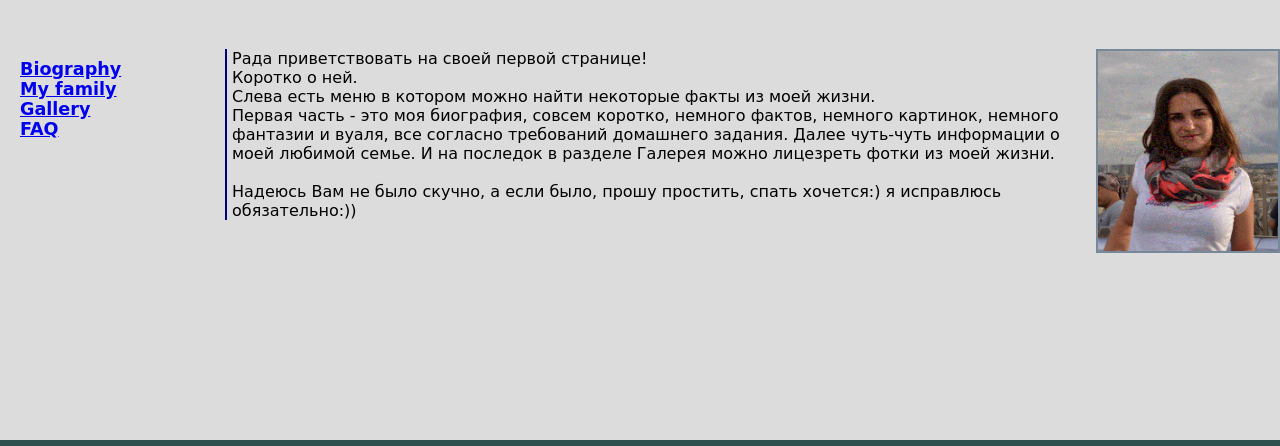
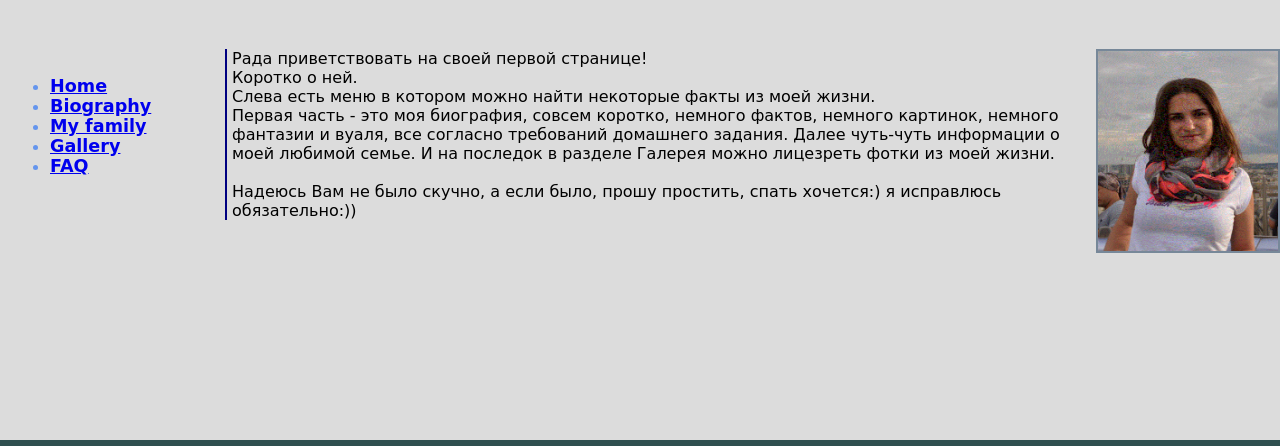
Before and after one commit to LoraKraft/Ivanova, a PHP site: page /index.html in a window 1280 px wide. Shown: the part 134-580 px from the top of the page. Run offline with PHP 8.4, Linux system fonts and the light colour scheme; some libraries are stand-ins or nearby versions.

Commit message:
add Gallery_js.html updated index.html - left_menu updated  style.css

```diff
--- a/index.html
+++ b/index.html
@@ -3,20 +3,73 @@
 <head>
     <meta charset="UTF-8">
     <link rel="stylesheet" href="style.css">
+    <script type="text/javascript" src="./scripts/jquery-1.12.3.min.js"></script>
+    <script type="text/javascript">
+        $(document).ready(function () {
+            $(".paragraph > a").click(function() {
+                var ul = $(this).next(),
+                        clone = ul.clone().css({"height":"auto"}).appendTo(".left_menu"),
+                        height = ul.css("height") === "0px" ? ul[0].scrollHeight + "px" : "0px";
+                clone.remove();
+                ul.animate({"height":height});
+                return false;
+            });
+            $('.left_menu > ul > li > a').click(function(){
+                $('.paragraph a').removeClass('active');
+                $(this).addClass('active');
+            }),
+                    $('.paragraph ul li a').click(function(){
+                        $('.paragraph ul li a').removeClass('active');
+                        $(this).addClass('active');
+                    });
+        });
+    </script>
     <title>Ivanova Elena</title>
 </head>
+
 <body id = "index">
 <div id="header">
     <h1>Ivanova Elena</h1>
     <img src="img/logo3.gif" width="180" height="200" border="2" alt="it's i" align="right" title="Ivanova Elena"/>
 </div>
 
-<div id="left_menu">
-    <div><a href="AboutMe.html" target="_blank"><b>Biography</b></a></div>
-    <div><a href="Myfamily.html" target="_blank"><b>My family</b></a></div>
-    <div><a href="Gallery.html" target="_blank"><b>Gallery</b></a></div>
-    <div><a href="FAQ.html" target="_blank"><b>FAQ</b></a></div>
+<div class="left_menu">
+    <ul>
+        <li>
+            <a href="index.html"><b>Home</b></a>
+        </li>
+        <li class="paragraph">
+            <a href="AboutMe.html" target="_blank"><b>Biography</b></a>
+            <ul>
+                <li><a href="AboutMe.html">childhood</a></li>
+                <li><a href="AboutMe.html">learning</a></li>
+                <li><a href="AboutMe.html">working</a></li>
+            </ul>
+        <li class="paragraph">
+            <a href="Myfamily.html" target="_blank"><b>My family</b></a>
+            <ul>
+                <li><a href="Myfamily.html">it's i</a></li>
+                <li><a href="Myfamily.html">my son</a></li>
+                <li><a href="Myfamily.html">my parents</a></li>
+            </ul>
+        <li class="paragraph">
+            <a href="Gallery_js" target="_blank"><b>Gallery</b></a>
+            <ul>
+                <li><a href="Gallery_js.html">photo</a></li>
+                <li><a href="Gallery_js">photo</a></li>
+                <li><a href="Gallery_js">photo</a></li>
+            </ul>
+        <li class="paragraph">
+            <a href="FAQ.html" target="_blank"><b>FAQ</b></a>
+            <ul>
+                <li><a href="FAQ.html">form</a></li>
+                <li><a href="FAQ.html">test</a></li>
+            </ul>
+        </li>
+    </ul>
 </div>
+
+
 <div class="content">
     <p>
         Рада приветствовать на своей первой странице!<br>
@@ -29,11 +82,12 @@
         Надеюсь Вам не было скучно, а если было, прошу простить, спать хочется:) я исправлюсь обязательно:))
     </p>
 </div>
-
-</div>
 <div class="footer">
     Copyright &copy; Elena Ivanova
 </div>
 
 </body>
 </html>
+
+<!-- нужно фотки сделать всплыающими, формы с минимальной проверкой и меню - аккордеон!!
+http://devionity.com/ru/courses/js-fundamentals-and-jquery/js-user-interaction-functions-debugging - взаимодействие с пользователем
--- a/style.css
+++ b/style.css
@@ -1,4 +1,5 @@
 
+/* body */
 body {
     margin: 0;
 }
@@ -19,7 +20,7 @@ body {
     background-repeat:no-repeat;
     background-attachment:fixed;
     background-size: contain;
-    background-attachment:scroll;
+
 }
 #faq{
     background-image:url(img/questionnaire.jpg);
@@ -44,7 +45,10 @@ body {
     background-attachment:fixed;
     background-size: cover;
 }
-
+#gallery {
+    background: lightsteelblue ;
+}
+/*header*/
 h1{
    text-align: center;
    color: gray;
@@ -55,23 +59,24 @@ h1{
 }
 h3{
     text-align: right;
-    color: navy;
+    color: transparent;
     font-size:1.4em;
     font-family:cursive;
 }
-#left_menu {
-    color: cornflowerblue;
-    font-size:1.1em;
-    float:left;
-    width: 200px;
-    margin: 10px 10px 20px 20px;
+h2 {
+    text-align: Left;
+    color: gray;
+    font-size:1.5em;
     font-family: cursive;
-
+    font-weight: 800;
+    text-transform: uppercase;
+    margin-left: 30px;
 }
 #header{
     color: lightslategray;
     font-size:3.5em;
 }
+/*text*/
 .content {
     color: black;
     border-left: 2px solid navy;
@@ -79,30 +84,26 @@ h3{
     margin-left: 225px;
     font-family: cursive;
 }
-.footer {
-    background: darkslategrey;
-    padding: 5px;
-    color: aliceblue;
-    clear: both;
-    margin-top: 220px;
-}
 .text {
     color: darkslategray;
     font-size: 1em;
     font-family: cursive;
+    margin-left: 20px ;
 }
 .link{
     color: darkslategray;
     font-size: 1em;
     font-family: cursive;
     margin-top:100px;
+    margin-left: 20px;
 }
 #table1{
     color:crimson;
     font-size: 1em;
     font-family: cursive;
     float: left;
-    border: 07px ridge darkolivegreen ;    }
+    border: 07px ridge darkolivegreen ;
+}
 #table2{
     color:crimson;
     font-size: 1em;
@@ -123,5 +124,77 @@ h3{
     float: left;
     margin-top: -542px;
     margin-left:520px;
+}
+.footer {
+    background: darkslategrey;
+    padding: 5px;
+    color: aliceblue;
+    clear: both;
+    margin-top: 220px;
+}
+/*photo*/
+
+.gallery img{
+    border:3px solid grey;
+    margin-left:30px;
+    margin-top:10px;
+}
+
+a.photo:hover img{
+    border:3px solid crimson;
+ }
+
+/*menu*/
+
+.left_menu {
+    color: cornflowerblue;
+    font-size:1.1em;
+    float:left;
+    width: 200px;
+    margin: 10px 10px 20px 10px;
+    font-family: cursive;
+}
+.left_menu > ul > li > a:hover,
+.left_menu > ul > li > a.active {
+    color: #333333;
+}
+.left_menu .paragraph > ul {
+    height: 0;
+    overflow: hidden;
+    background: #d8d8d8;
+}
+.left_menu .paragraph > ul > li > a {
+    color:#514b92;
+    font-size: 12px;
+    display: block;
+    text-decoration: none;
+    padding: 0.7em 1em;
+    border-bottom: 1.2px dotted #bababa;
+    font-weight: bold;
+    font-family: cursive;
+}
+.left_menu .paragraph > ul > li > a:hover,
+.left_menu .paragraph > ul > li > a.active {
+    background: #c9c5d8;
+    color: #333333;
+    padding-left: 2.3em;
+}
+.left_menu .paragraph > ul > li > a:after{
+    float: left;
+    margin-right:10px;
+}
+.left_menu .paragraph > ul:after {
+    font-size: 1px;
+    display:inline-block;
+    position: absolute;
+    right: 10px;
+    top: 6px;
+    background: #333;
+    line-height:1px;
+    padding: 0.5px 0.7px;
+    color: #c9c9c9;
+    text-indent: 0;
+    text-align: center;
+    font-weight: 500;
 
 }
```
Also changed, not shown: Gallery_js.html (added, +42 -0 lines).
